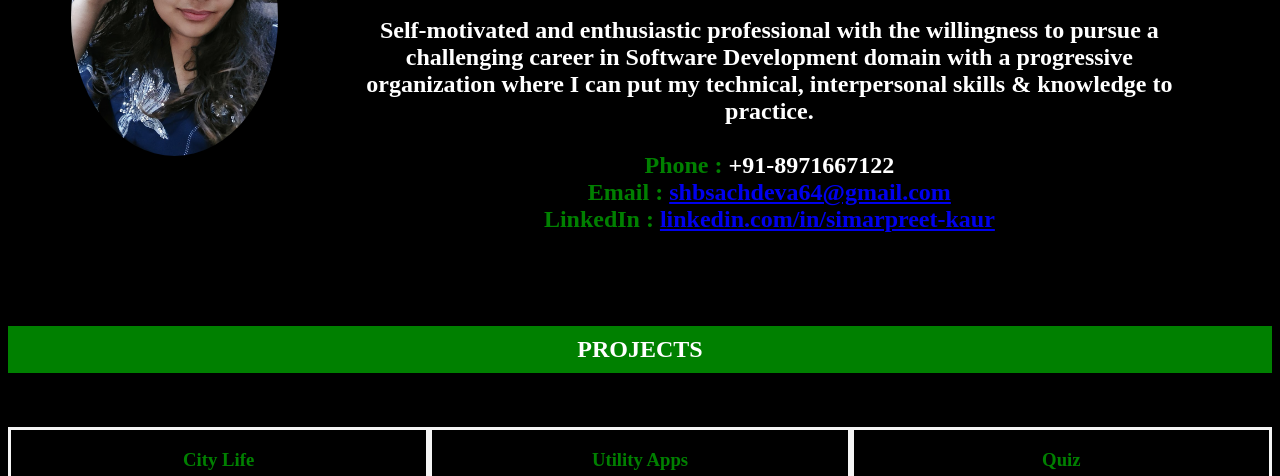
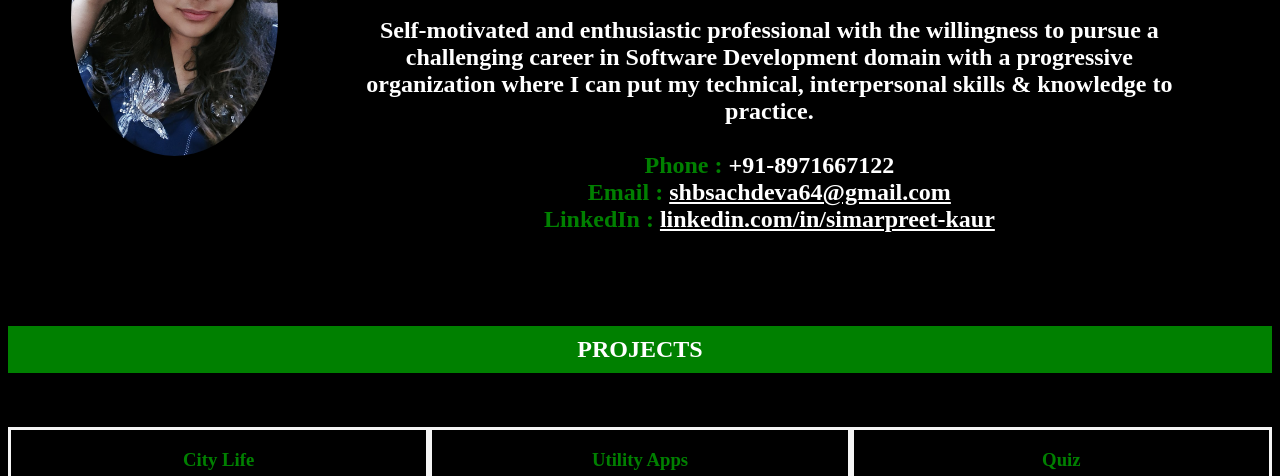
Before and after one commit to kaursima/Portfolio-Simar, a plain HTML site: page index.html in a window 1280 px wide. Shown: the part 269-745 px from the top of the page. Drawn offline with Linux system fonts and the light colour scheme.

Commit message:
links colour changed

```diff
--- a/design.css
+++ b/design.css
@@ -93,7 +93,7 @@ Body {
     padding: 10px 20px;
 }
 
-.head a:link, a:visited {
+.head a:link,  a:visited {
 
     text-decoration: none;
     border: solid white;
@@ -103,6 +103,12 @@ Body {
 .head {
     background-color: green;
     height: fit-content;
+}
+.head-link {
+    color: white;
+}
+.head-link:hover {
+    color: tomato;
 }
 
 .head a:hover {
```
Also changed, not shown: index.html (+2 -2 lines).
